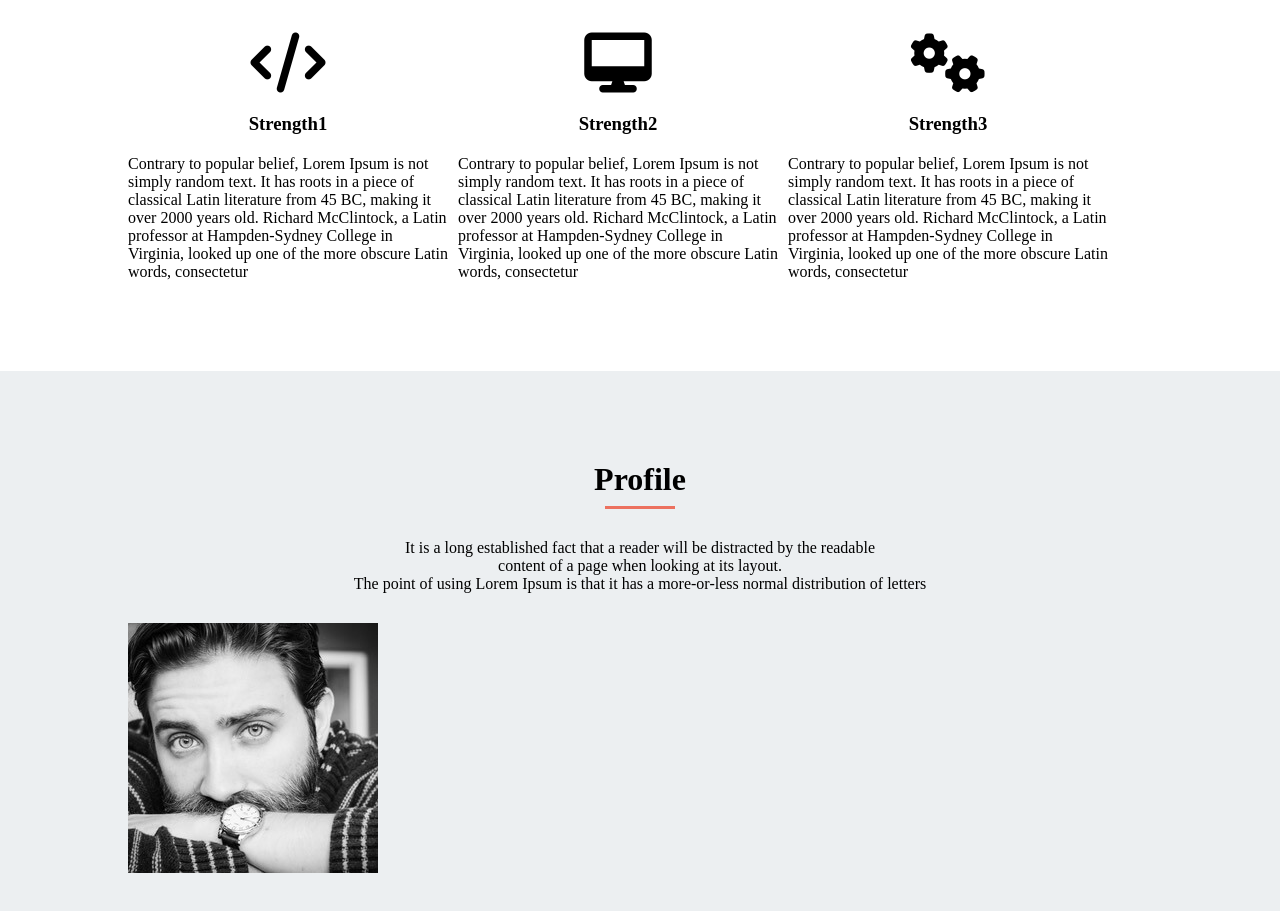
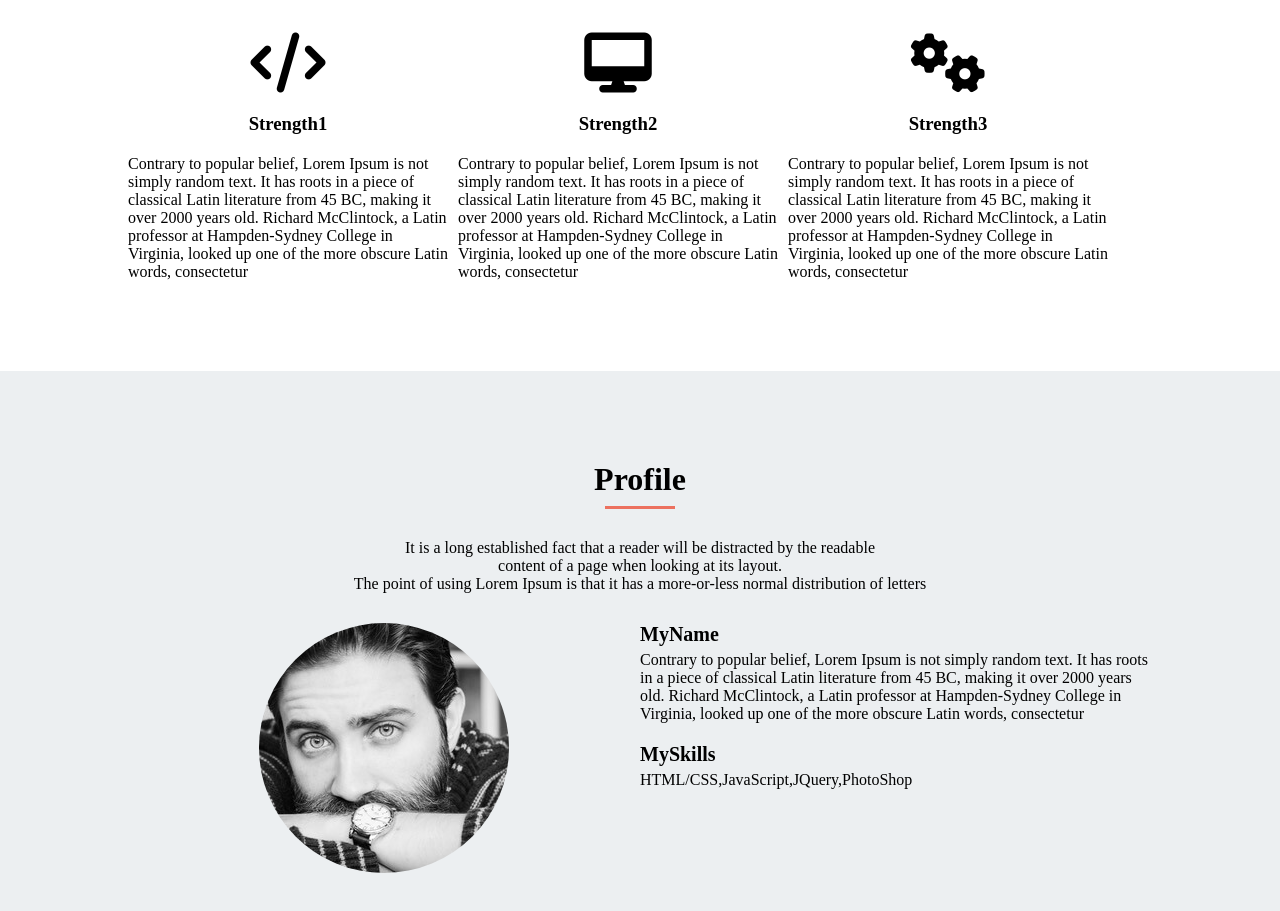
Before and after one commit to yutotanigawa/skillup-1, a plain HTML site: page index.html in a window 1280 px wide. Shown: the part 1831-2742 px from the top of the page. Drawn offline with Linux system fonts and the light colour scheme.

Commit message:
[Fix]プロフィール欄のレイアウトの修正

```diff
--- a/index.html
+++ b/index.html
@@ -15,7 +15,7 @@
 						<ul class="nav">
 							<li class="nav-list"><a href="#portfolio">Portfolio</a></li>
 							<li class="nav-list"><a href="#ft">Feature</a></li>
-							<li class="nav-list">Profile</li>
+							<li class="nav-list"><a href="#profile">Profile</a></li>
 							<li class="nav-list">Contact</li>
 						</ul>
 					</nav>
@@ -88,6 +88,10 @@
 					</div>
 				</div>
 				<div class="right-pr">
+					<h3 class="my-name">MyName</h3>
+					<p class="my-prof">Contrary to popular belief, Lorem Ipsum is not simply random text. It has roots in a piece of classical Latin literature from 45 BC, making it over 2000 years old. Richard McClintock, a Latin professor at Hampden-Sydney College in Virginia, looked up one of the more obscure Latin words, consectetur</p>
+					<h3 class="my-skills">MySkills</h3>
+					<p class="skill-text">HTML/CSS,JavaScript,JQuery,PhotoShop</p>
 				</div>
 			</div>
 		</div>
--- a/style.css
+++ b/style.css
@@ -213,9 +213,23 @@ nav{
 	background-image: url(img/my-icon.jpg);
 	width:250px;
 	height:250px;
+	border-radius: 50%;
+	margin: 0 auto;
 }
 
 .right-pr{
 	width: 50%;
 	float: left;
 }
+.my-name{
+	font-size: 20px;
+	margin-bottom: 5px;
+}
+.my-prof{
+	font-size: 16px;
+	margin-bottom: 20px;
+}
+.my-skills{
+	font-size: 20px;
+	margin-bottom: 5px;
+}
```
